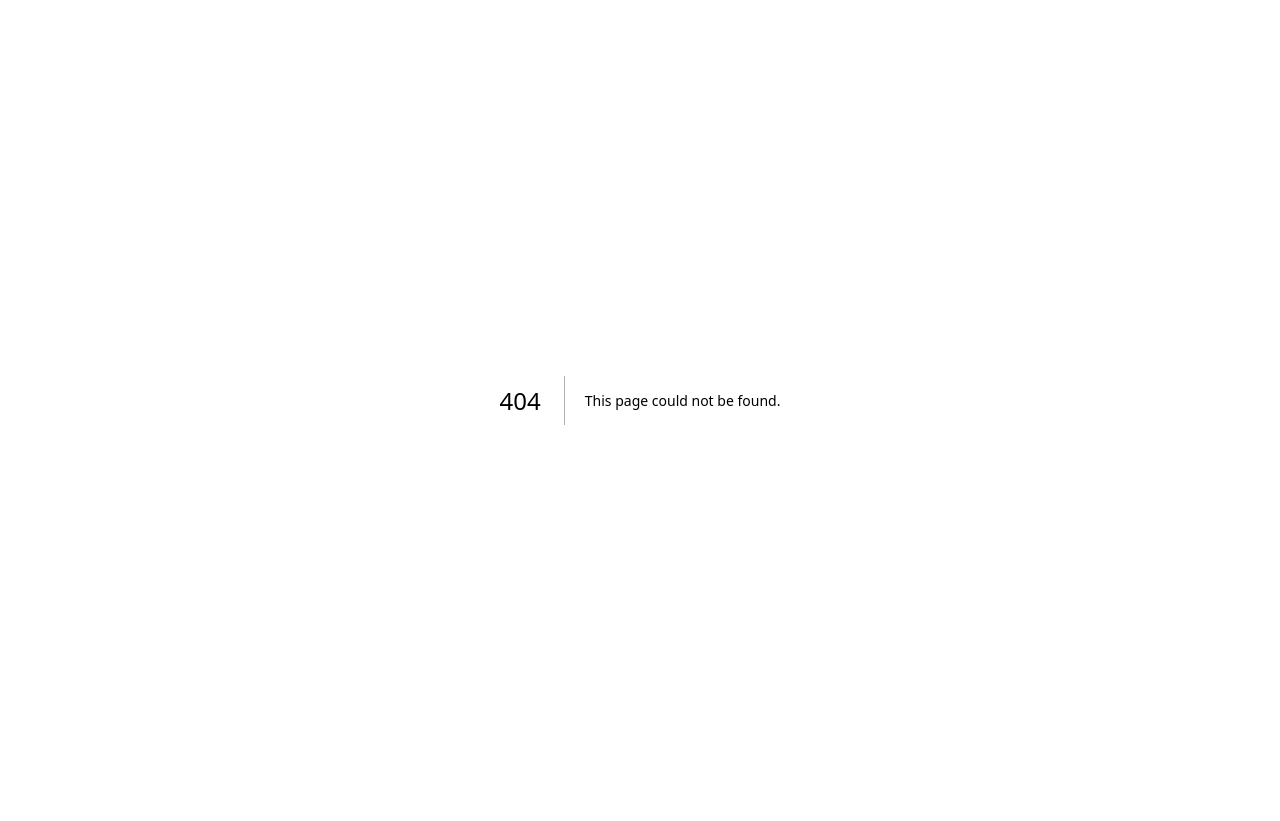
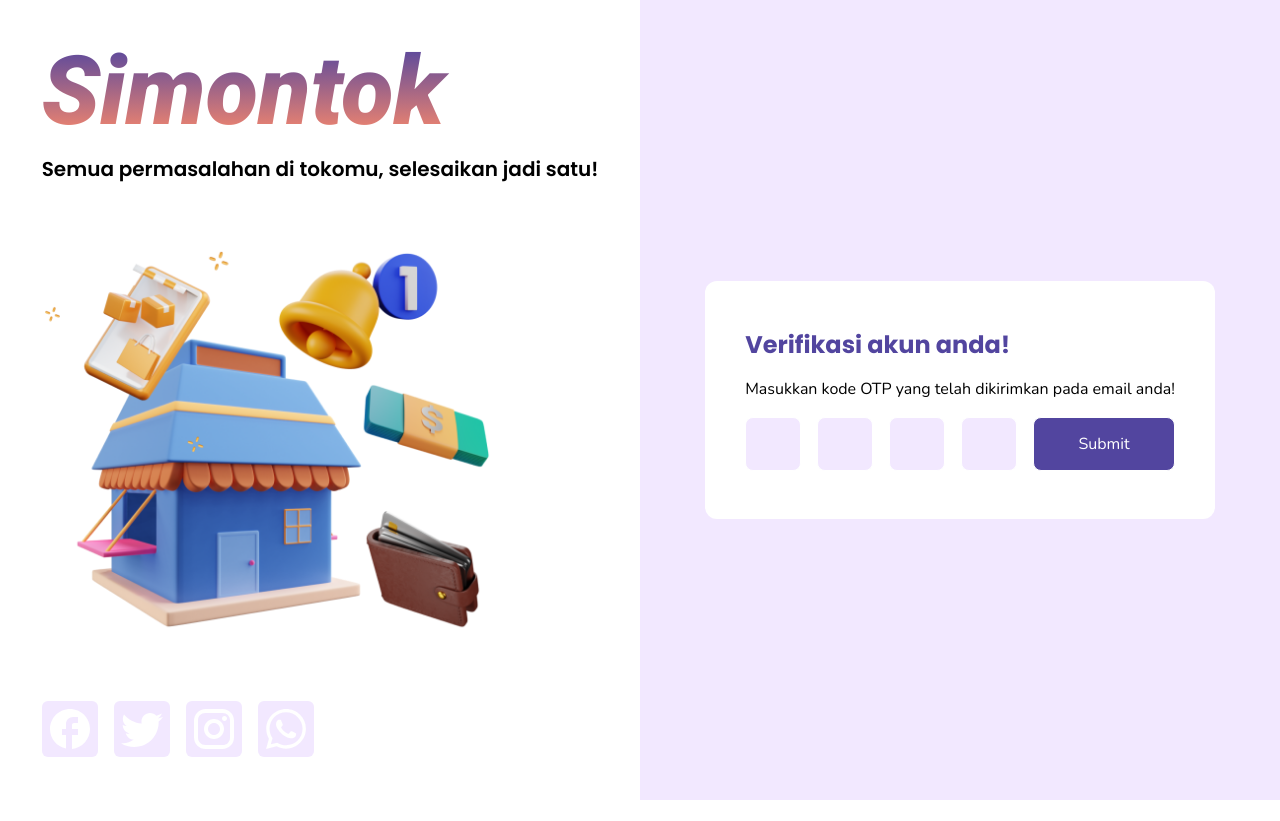
Before and after one commit to fajarzuhrihadiyanto/simontok-fe-fp, a Next.js app: page /verifikasi in a window 1280 px wide. Before the commit this address had no page. Before the commit the page ends 800 px from the top, so only its background shows below. Built offline with nearby package versions, Linux system fonts and the light colour scheme.

Commit message:
feat: add verification page

```diff
--- /dev/null
+++ b/components/Verification/Form.tsx
@@ -0,0 +1,23 @@
+export const VerificationForm = () => {
+  return (
+    <>
+      <div className="flex flex-col space-y-4 p-8 bg-white rounded rounded-lg h-fit">
+        <h1 className="text-2xl font-bold text-primary font-poppins">
+          Verifikasi akun anda!
+        </h1>
+        <h2 className="text">
+          Masukkan kode OTP yang telah dikirimkan pada email anda!
+        </h2>
+        <form className="flex-col space-y-4">
+          <div className="flex space-x-4 w-full">
+            <input type="text" className="p-3 bg-light rounded-lg w-14 text-lg text-center font-bold text-primary border border-white" required/>
+            <input type="text" className="p-3 bg-light rounded-lg w-14 text-lg text-center font-bold text-primary border border-white" required/>
+            <input type="text" className="p-3 bg-light rounded-lg w-14 text-lg text-center font-bold text-primary border border-white" required/>
+            <input type="text" className="p-3 bg-light rounded-lg w-14 text-lg text-center font-bold text-primary border border-white" required/>
+            <button className="bg-primary rounded-lg py-2 px-6 text-white border border-white w-full">Submit</button>
+          </div>
+        </form>
+      </div>
+    </>
+  );
+};
--- /dev/null
+++ b/components/Verification/Success.tsx
@@ -0,0 +1,16 @@
+import Link from "next/link";
+
+export const VerificationSuccess = () => {
+  return (
+    <>
+      <div className="flex flex-col space-y-4 p-8 bg-white rounded rounded-lg h-fit">
+          <h1 className="text-2xl font-bold text-primary font-poppins">
+              Verifikasi berhasil!
+          </h1>
+          <h2 className="text">
+              Silakan <span><Link href="/login" className="text-primary">masuk</Link></span> ke akun untuk melanjutkan.
+          </h2>
+      </div>
+    </>
+  );
+};
--- /dev/null
+++ b/pages/verifikasi.tsx
@@ -0,0 +1,11 @@
+import {MainView} from "../components/Main";
+import {VerificationForm} from "../components/Verification/Form";
+import {VerificationSuccess} from "../components/Verification/Success";
+
+export default function Verification() {
+    return (
+        <MainView>
+            <VerificationForm />
+        </MainView>
+    )
+}
```
